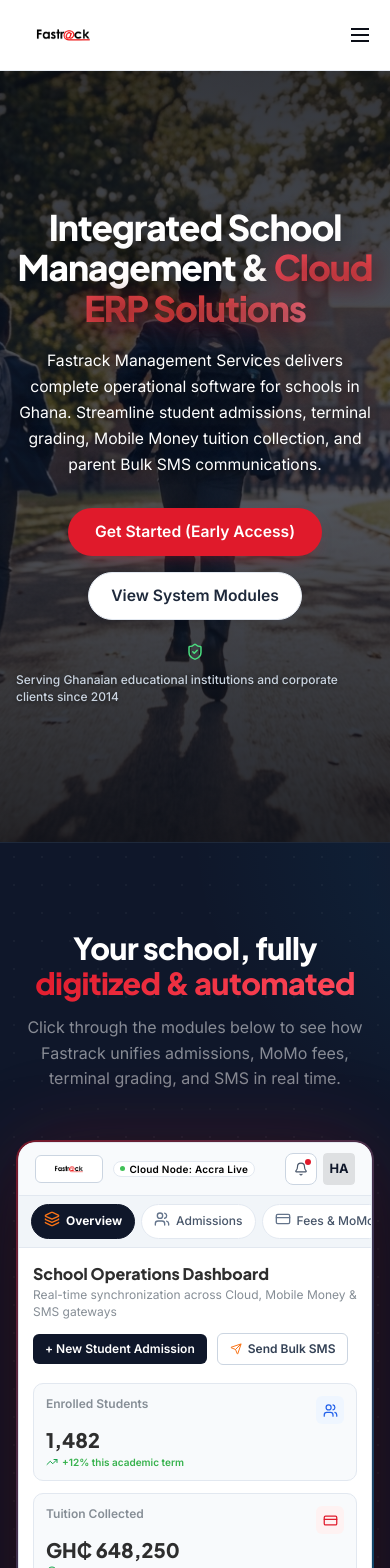
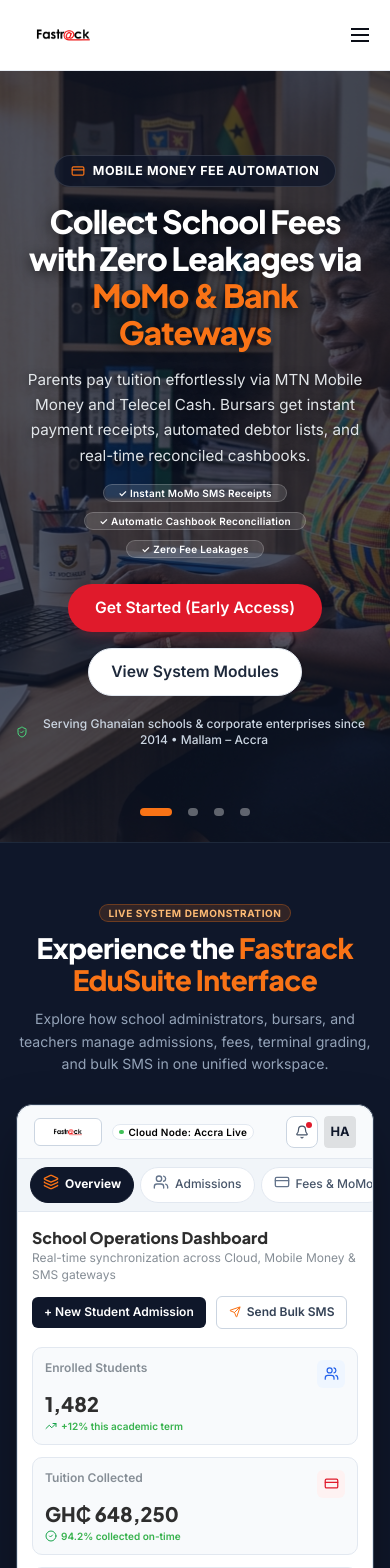
Before and after one commit to Fastrackgh/fastrack-home, a Next.js app: page / in a window 390 px wide. Shown: the top 1568 px of the page. Built offline with nearby package versions, Linux system fonts and the light colour scheme.

Commit message:
refactor: overhaul HeroSection with multi-slide capability and update ServicesGridSection with responsive layout adjustments and visual enhancements.

```diff
--- a/src/components/organisms/HeroSection/HeroSection.tsx
+++ b/src/components/organisms/HeroSection/HeroSection.tsx
@@ -1,183 +1,282 @@
 'use client';
 
-import React from 'react';
-import { Box, Container, Stack, Group, Text } from '@mantine/core';
-import { motion } from 'framer-motion';
-import { StatusBadge, ActionButton } from '@/components/atoms';
+import React, { useState, useEffect, useCallback } from 'react';
+import { Box, Container, Stack, Group, Text, Badge, UnstyledButton } from '@mantine/core';
+import { motion, AnimatePresence } from 'framer-motion';
+import { ActionButton } from '@/components/atoms';
 import { DashboardPreview } from '@/components/organisms/DashboardPreview/DashboardPreview';
-import { ShieldCheck, ArrowDown } from 'lucide-react';
+import {
+  ShieldCheck,
+  GraduationCap,
+  CreditCard,
+  MessageSquare,
+  Users,
+} from 'lucide-react';
 
-import type { Variants } from 'framer-motion';
-
-interface HeroSectionProps {
-  bgImage?: string;
+interface HeroSlide {
+  id: string;
+  badge: string;
+  badgeColor: string;
+  badgeIcon: React.ReactNode;
+  titlePrefix: string;
+  titleHighlight: string;
+  titleHighlightColor: string;
+  subtitle: string;
+  bgImage: string;
+  chips: string[];
 }
 
-const containerVariants: Variants = {
-  hidden: { opacity: 0 },
-  visible: {
-    opacity: 1,
-    transition: {
-      staggerChildren: 0.15,
-      delayChildren: 0.1,
+const slides: HeroSlide[] = [
+  {
+    id: 'fees-momo',
+    badge: 'Mobile Money Fee Automation',
+    badgeColor: '#f97316',
+    badgeIcon: <CreditCard size={14} color="#f97316" />,
+    titlePrefix: 'Collect School Fees with Zero Leakages via ',
+    titleHighlight: 'MoMo & Bank Gateways',
+    titleHighlightColor: '#f97316',
+    subtitle:
+      'Parents pay tuition effortlessly via MTN Mobile Money and Telecel Cash. Bursars get instant payment receipts, automated debtor lists, and real-time reconciled cashbooks.',
+    bgImage: '/teacher_with_laptop.jpg',
+    chips: ['Instant MoMo SMS Receipts', 'Automatic Cashbook Reconciliation', 'Zero Fee Leakages'],
   },
+  {
+    id: 'academics-grading',
+    badge: 'Automated Academic Grading',
+    badgeColor: '#e01a2b',
+    badgeIcon: <GraduationCap size={14} color="#e01a2b" />,
+    titlePrefix: 'Generate Error-Free Terminal Report Cards in ',
+    titleHighlight: 'Just a Few Clicks',
+    titleHighlightColor: '#ff4d5e',
+    subtitle:
+      'Teachers enter continuous assessment scores on phone or laptop. Fastrack automatically computes GPAs, class positions, and remarks aligned with GES and Cambridge standards.',
+    bgImage: '/students_running_to_school.jpg',
+    chips: ['GES & Cambridge Aligned', 'Instant Report Card Printing', 'Automated GPA Computation'],
   },
+  {
+    id: 'attendance-sms',
+    badge: 'Attendance & Parent Alerts',
+    badgeColor: '#f97316',
+    badgeIcon: <MessageSquare size={14} color="#f97316" />,
+    titlePrefix: 'Keep Every Parent Connected with Instant ',
+    titleHighlight: 'Morning Attendance SMS',
+    titleHighlightColor: '#f97316',
+    subtitle:
+      'Mark morning attendance in under 30 seconds. Parents receive instant SMS notifications when their wards arrive, increasing parent trust and student accountability.',
+    bgImage: '/mother_child_phone.jpg',
+    chips: ['Instant Morning SMS Alerts', 'Custom School Sender ID', 'Parent Portal on Phone'],
+  },
+  {
+    id: 'admissions-payroll',
+    badge: 'Student Biodata & Staff Payroll',
+    badgeColor: '#38bdf8',
+    badgeIcon: <Users size={14} color="#38bdf8" />,
+    titlePrefix: '100% Paperless Student Records & ',
+    titleHighlight: 'Automated SSNIT/GRA Payroll',
+    titleHighlightColor: '#38bdf8',
+    subtitle:
+      'Maintain comprehensive student academic and medical biodata in one central repository, while generating monthly GRA PAYE and SSNIT deduction schedules with zero manual math.',
+    bgImage: '/school_assembly.jpg',
+    chips: ['100% Paperless Biodata', 'GRA PAYE & SSNIT Ready', 'Multi-Campus Consolidation'],
+  },
+];
+
+export const HeroSection: React.FC = () => {
+  const [currentSlide, setCurrentSlide] = useState<number>(0);
+  const [isPaused, setIsPaused] = useState<boolean>(false);
+
+  const nextSlide = useCallback(() => {
+    setCurrentSlide((prev) => (prev + 1) % slides.length);
+  }, []);
+
+  const goToSlide = (idx: number) => {
+    setCurrentSlide(idx);
   };
 
-const itemVariants: Variants = {
-  hidden: { opacity: 0, y: 24 },
-  visible: {
-    opacity: 1,
-    y: 0,
-    transition: {
-      duration: 0.6,
-      ease: 'easeOut',
-    },
-  },
-};
+  // Autoplay timer: changes slide smoothly every 7 seconds
+  useEffect(() => {
+    if (isPaused) return;
+    const interval = setInterval(() => {
+      nextSlide();
+    }, 7000);
+    return () => clearInterval(interval);
+  }, [nextSlide, isPaused]);
 
-export const HeroSection: React.FC<HeroSectionProps> = ({ bgImage = '/students_running_to_school.jpg' }) => {
   const scrollToFeatures = () => {
     const el = document.getElementById('school-erp');
     if (el) el.scrollIntoView({ behavior: 'smooth' });
   };
 
-  const scrollToPreview = () => {
-    const el = document.getElementById('live-preview');
-    if (el) el.scrollIntoView({ behavior: 'smooth' });
-  };
-
-  const activeBg = bgImage || '/students_running_to_school.jpg';
+  const active = slides[currentSlide];
 
   return (
     <Box component="section">
-      {/* Main Hero Header Block */}
+      {/* 1. HERO SWIPER CONTAINER */}
       <Box
+        onMouseEnter={() => setIsPaused(true)}
+        onMouseLeave={() => setIsPaused(false)}
+        onTouchStart={() => setIsPaused(true)}
+        onTouchEnd={() => setIsPaused(false)}
         style={{
           position: 'relative',
           minHeight: 'calc(100vh - 72px)',
           overflow: 'hidden',
-          backgroundColor: '#0b0f19',
-          backgroundImage: `url(${activeBg})`,
-          backgroundPosition: 'center',
-          backgroundSize: 'cover',
-          backgroundRepeat: 'no-repeat',
+          backgroundColor: '#0f172a',
           borderBottom: '1px solid #1e293b',
           display: 'flex',
           alignItems: 'center',
           justifyContent: 'center',
-          paddingTop: '64px',
-          paddingBottom: '64px',
         }}
       >
-        {/* Cinematic dark overlay for maximum text contrast while keeping background visible */}
+        {/* Animated Background Image Swiper with Smooth Crossfade */}
+        <AnimatePresence mode="sync">
+          <motion.div
+            key={active.id + '-bg'}
+            initial={{ opacity: 0 }}
+            animate={{ opacity: 1 }}
+            exit={{ opacity: 0 }}
+            transition={{ duration: 0.8, ease: 'easeInOut' }}
+            style={{
+              position: 'absolute',
+              inset: 0,
+              backgroundImage: `url(${active.bgImage})`,
+              backgroundPosition: 'center',
+              backgroundSize: 'cover',
+              backgroundRepeat: 'no-repeat',
+              zIndex: 0,
+            }}
+          />
+        </AnimatePresence>
+
+        {/* Clean, high-contrast dark overlay for optimal text readability */}
         <Box
           style={{
             position: 'absolute',
             inset: 0,
             zIndex: 1,
-            background:
-              'linear-gradient(180deg, rgba(8, 12, 22, 0.82) 0%, rgba(15, 23, 42, 0.70) 50%, rgba(8, 12, 22, 0.88) 100%)',
+            background: 'rgba(15, 23, 42, 0.72)',
             pointerEvents: 'none',
           }}
         />
 
-        {/* Ambient floating tech accents */}
+        {/* Main Swiper Content Stage */}
+        <Container
+          size="xl"
+          style={{
+            position: 'relative',
+            zIndex: 2,
+            width: '100%',
+            paddingTop: 'clamp(44px, 8vh, 76px)',
+            paddingBottom: 'clamp(56px, 9vh, 88px)',
+          }}
+        >
+          {/* Smooth Text Transition */}
+          <AnimatePresence mode="wait">
             <motion.div
-          animate={{
-            y: [-10, 10, -10],
-            rotate: [0, 8, 0],
-          }}
-          transition={{
-            duration: 6,
-            repeat: Infinity,
-            ease: 'easeInOut',
-          }}
-          style={{
-            position: 'absolute',
-            top: '18%',
-            left: '8%',
-            zIndex: 1,
-            pointerEvents: 'none',
-            display: 'none',
-          }}
-          className="ambient-bubble"
+              key={active.id}
+              initial={{ opacity: 0, y: 12 }}
+              animate={{ opacity: 1, y: 0 }}
+              exit={{ opacity: 0, y: -12 }}
+              transition={{ duration: 0.45, ease: [0.25, 0.1, 0.25, 1.0] }}
             >
+              <Stack align="center" gap="md" style={{ maxWidth: '900px', margin: '0 auto', textAlign: 'center' }}>
+                {/* Category Badge */}
                 <Box
                   style={{
-              width: 80,
-              height: 80,
-              borderRadius: '24px',
-              background: 'linear-gradient(135deg, rgba(224,26,43,0.15), rgba(14,165,233,0.1))',
-              backdropFilter: 'blur(10px)',
-              border: '1px solid rgba(255,255,255,0.6)',
-              boxShadow: '0 8px 32px rgba(224,26,43,0.1)',
+                    display: 'inline-flex',
+                    alignItems: 'center',
+                    gap: '8px',
+                    padding: '6px 16px',
+                    borderRadius: '999px',
+                    background: 'rgba(15, 23, 42, 0.78)',
+                    border: '1px solid rgba(255, 255, 255, 0.12)',
+                    boxShadow: 'none',
                   }}
-          />
-        </motion.div>
+                >
+                  {active.badgeIcon}
+                  <Text
+                    size="xs"
+                    fw={700}
+                    style={{
+                      color: '#ffffff',
+                      letterSpacing: '0.04em',
+                      textTransform: 'uppercase',
+                      fontSize: '0.78rem',
+                    }}
+                  >
+                    {active.badge}
+                  </Text>
+                </Box>
 
-        {/* Direct Hero Content Stack with Framer Motion */}
-        <Container size="xl" style={{ position: 'relative', zIndex: 2, width: '100%' }}>
-          <motion.div
-            variants={containerVariants}
-            initial="hidden"
-            animate="visible"
-          >
-            <Stack align="center" gap="lg" style={{ maxWidth: '860px', margin: '0 auto' }}>
-              {/* Title */}
-              <motion.div variants={itemVariants} style={{ width: '100%', textAlign: 'center' }}>
+                {/* Main Headline */}
                 <h1
                   style={{
                     fontFamily: 'var(--font-heading)',
                     fontWeight: 800,
-                    fontSize: 'clamp(2.2rem, 4.4vw, 3.75rem)',
-                    lineHeight: 1.15,
+                    fontSize: 'clamp(2rem, 4.2vw, 3.6rem)',
+                    lineHeight: 1.16,
                     letterSpacing: '-0.03em',
                     textAlign: 'center',
-                    maxWidth: '860px',
                     color: '#ffffff',
-                    textShadow: '0 4px 24px rgba(0, 0, 0, 0.7)',
                     margin: 0,
+                    textShadow: '0 2px 14px rgba(0, 0, 0, 0.7)',
                   }}
                 >
-                  Integrated School Management &{' '}
-                  <span
+                  {active.titlePrefix}
+                  <span style={{ color: active.titleHighlightColor }}>
+                    {active.titleHighlight}
+                  </span>
+                </h1>
+
+                {/* Subtitle Description */}
+                <Text
+                  size="lg"
                   style={{
-                      background: 'linear-gradient(135deg, #ff4d5e 0%, #ef4444 60%, #fb7185 100%)',
-                      WebkitBackgroundClip: 'text',
-                      WebkitTextFillColor: 'transparent',
-                      filter: 'drop-shadow(0 2px 10px rgba(224, 26, 43, 0.35))',
+                    fontFamily: 'var(--font-inter)',
+                    maxWidth: '740px',
+                    textAlign: 'center',
+                    lineHeight: 1.65,
+                    fontSize: 'clamp(0.95rem, 1.5vw, 1.15rem)',
+                    color: 'rgba(241, 245, 249, 0.92)',
+                    textShadow: '0 1px 8px rgba(0, 0, 0, 0.6)',
+                    margin: '0 auto',
                   }}
                 >
-                    Cloud ERP Solutions
-                  </span>
-                </h1>
-              </motion.div>
+                  {active.subtitle}
+                </Text>
 
-              {/* Subtitle */}
-              <motion.div variants={itemVariants}>
-                <Text
-                  size="lg"
-                  c="white"
+                {/* Key Benefits Chips */}
+                <Group gap="xs" justify="center" wrap="wrap">
+                  {active.chips.map((chip, idx) => (
+                    <Badge
+                      key={idx}
+                      size="sm"
+                      variant="light"
                       style={{
-                    fontFamily: 'var(--font-inter)',
-                    maxWidth: '720px',
-                    textAlign: 'center',
-                    lineHeight: 1.65,
-                    fontSize: 'clamp(0.98rem, 1.6vw, 1.15rem)',
-                    color: 'rgba(241, 245, 249, 0.95)',
-                    textShadow: '0 2px 12px rgba(0, 0, 0, 0.6)',
+                        background: 'rgba(255, 255, 255, 0.12)',
+                        color: '#ffffff',
+                        border: '1px solid rgba(255, 255, 255, 0.2)',
+                        textTransform: 'none',
+                        fontWeight: 600,
+                        padding: '6px 14px',
                       }}
                     >
-                  Fastrack Management Services delivers complete operational software for schools in Ghana.
-                  Streamline student admissions, terminal grading, Mobile Money tuition collection, and parent Bulk SMS communications.
-                </Text>
-              </motion.div>
+                      ✓ {chip}
+                    </Badge>
+                  ))}
+                </Group>
 
                 {/* Action Buttons */}
-              <motion.div variants={itemVariants}>
-                <Group gap="md" mt="xs" justify="center">
-                  <motion.div whileHover={{ scale: 1.05, y: -2 }} whileTap={{ scale: 0.96 }}>
+                <Group
+                  gap="md"
+                  mt="xs"
+                  justify="center"
+                  style={{
+                    flexDirection: 'row',
+                    flexWrap: 'wrap',
+                  }}
+                >
+                  <motion.div whileHover={{ scale: 1.02, y: -1 }} whileTap={{ scale: 0.98 }}>
                     <ActionButton
                       href="/coming-soon"
                       variantStyle="primary"
@@ -187,14 +286,15 @@
                         paddingRight: 26,
                         height: 48,
                         fontSize: '0.98rem',
-                        boxShadow: '0 8px 24px rgba(224, 26, 43, 0.45)',
+                        background: '#e01a2b',
+                        boxShadow: 'none',
                       }}
                     >
                       Get Started (Early Access)
                     </ActionButton>
                   </motion.div>
 
-                  <motion.div whileHover={{ scale: 1.05, y: -2 }} whileTap={{ scale: 0.96 }}>
+                  <motion.div whileHover={{ scale: 1.02, y: -1 }} whileTap={{ scale: 0.98 }}>
                     <ActionButton
                       variantStyle="secondary"
                       size="md"
@@ -204,165 +304,154 @@
                         paddingRight: 22,
                         height: 48,
                         fontSize: '0.98rem',
-                        background: 'rgba(255, 255, 255, 0.14)',
+                        background: 'rgba(255, 255, 255, 0.08)',
                         color: '#ffffff',
-                        border: '1px solid rgba(255, 255, 255, 0.35)',
-                        backdropFilter: 'blur(10px)',
-                        WebkitBackdropFilter: 'blur(10px)',
+                        border: '1px solid rgba(255, 255, 255, 0.2)',
+                        boxShadow: 'none',
                       }}
                     >
                       View System Modules
                     </ActionButton>
                   </motion.div>
                 </Group>
-              </motion.div>
 
-              {/* Trust indicator */}
-              <motion.div variants={itemVariants}>
-                <Group gap={6} mt={2} justify="center">
-                  <motion.div
-                    animate={{ scale: [1, 1.2, 1] }}
-                    transition={{ duration: 2.5, repeat: Infinity, ease: 'easeInOut' }}
-                  >
+                {/* Trust Indicator */}
+                <Group gap={6} mt={4} justify="center" wrap="nowrap">
                   <ShieldCheck size={16} color="#4ade80" />
-                  </motion.div>
                   <Text
                     size="xs"
                     fw={500}
                     style={{
                       color: '#cbd5e1',
-                      textShadow: '0 1px 4px rgba(0, 0, 0, 0.6)',
+                      fontSize: 'clamp(0.75rem, 1.2vw, 0.82rem)',
                     }}
                   >
-                    Serving Ghanaian educational institutions and corporate clients since 2014
+                    Serving Ghanaian schools & corporate enterprises since 2014 • Mallam – Accra
                   </Text>
                 </Group>
-              </motion.div>
-
               </Stack>
             </motion.div>
+          </AnimatePresence>
         </Container>
+
+        {/* Clean Swiper Pagination Indicators (No Arrows) */}
+        <Box
+          style={{
+            position: 'absolute',
+            bottom: '22px',
+            left: '50%',
+            transform: 'translateX(-50%)',
+            zIndex: 3,
+          }}
+        >
+          <Group gap={8} justify="center">
+            {slides.map((s, idx) => {
+              const isCurrent = idx === currentSlide;
+              return (
+                <UnstyledButton
+                  key={s.id}
+                  onClick={() => goToSlide(idx)}
+                  aria-label={`Go to slide ${idx + 1}`}
+                  style={{
+                    padding: '4px',
+                    cursor: 'pointer',
+                  }}
+                >
+                  <motion.div
+                    animate={{
+                      width: isCurrent ? 32 : 10,
+                      backgroundColor: isCurrent ? '#f97316' : 'rgba(255, 255, 255, 0.35)',
+                    }}
+                    transition={{ duration: 0.3, ease: 'easeOut' }}
+                    style={{
+                      height: 8,
+                      borderRadius: 999,
+                    }}
+                  />
+                </UnstyledButton>
+              );
+            })}
+          </Group>
+        </Box>
       </Box>
 
-      {/* Standalone Dashboard Preview Section — Dark Immersive with Framer Motion */}
+      {/* 2. STANDALONE DASHBOARD PREVIEW SECTION — Clean, Non-AI Enterprise Presentation */}
       <Box
         id="live-preview"
         component="section"
         style={{
           background: '#0f172a',
-          paddingTop: '88px',
-          paddingBottom: '96px',
+          paddingTop: 'clamp(56px, 8vw, 88px)',
+          paddingBottom: 'clamp(64px, 10vw, 96px)',
           position: 'relative',
           overflow: 'hidden',
+          borderBottom: '1px solid #1e293b',
         }}
       >
-        {/* Background ambient glow */}
-        <motion.div
-          animate={{
-            scale: [1, 1.1, 1],
-            opacity: [0.6, 0.9, 0.6],
+        <Container size="xl" style={{ position: 'relative', zIndex: 1, paddingLeft: 16, paddingRight: 16 }}>
+          {/* Section header */}
+          <Box style={{ textAlign: 'center', marginBottom: 'clamp(28px, 5vw, 48px)' }}>
+            <Badge
+              size="sm"
+              variant="light"
+              style={{
+                background: 'rgba(249, 115, 22, 0.15)',
+                color: '#fdba74',
+                border: '1px solid rgba(249, 115, 22, 0.3)',
+                letterSpacing: '0.06em',
+                textTransform: 'uppercase',
+                fontWeight: 700,
+                marginBottom: 10,
               }}
-          transition={{
-            duration: 8,
-            repeat: Infinity,
-            ease: 'easeInOut',
-          }}
-          style={{
-            position: 'absolute',
-            top: '-20%',
-            left: '50%',
-            transform: 'translateX(-50%)',
-            width: '950px',
-            height: '650px',
-            background: 'radial-gradient(ellipse at center, rgba(224,26,43,0.18) 0%, rgba(14,165,233,0.08) 45%, transparent 70%)',
-            pointerEvents: 'none',
-            zIndex: 0,
-          }}
-        />
-
-        {/* Grid dot overlay */}
-        <Box
-          style={{
-            position: 'absolute',
-            inset: 0,
-            backgroundImage: 'radial-gradient(circle, rgba(255,255,255,0.04) 1px, transparent 1px)',
-            backgroundSize: '28px 28px',
-            pointerEvents: 'none',
-            zIndex: 0,
-          }}
-        />
-
-        <Container size="xl" style={{ position: 'relative', zIndex: 1 }}>
-          {/* Section header animated on scroll */}
-          <motion.div
-            initial={{ opacity: 0, y: 30 }}
-            whileInView={{ opacity: 1, y: 0 }}
-            viewport={{ once: true, margin: '-60px' }}
-            transition={{ duration: 0.6, ease: [0.16, 1, 0.3, 1] }}
-            style={{ textAlign: 'center', marginBottom: '48px' }}
             >
-
+              Live System Demonstration
+            </Badge>
 
             <h2
               style={{
                 fontFamily: 'var(--font-heading)',
                 fontWeight: 800,
-                fontSize: 'clamp(1.9rem, 3.2vw, 2.8rem)',
+                fontSize: 'clamp(1.75rem, 3.2vw, 2.75rem)',
                 lineHeight: 1.15,
                 letterSpacing: '-0.02em',
                 color: '#ffffff',
-                margin: '0 auto 14px',
-                maxWidth: 650,
+                margin: '0 auto 12px',
+                maxWidth: 680,
               }}
             >
-              Your school, fully{' '}
-              <span
-                style={{
-                  background: 'linear-gradient(135deg, #e01a2b 0%, #ff4b5c 100%)',
-                  WebkitBackgroundClip: 'text',
-                  WebkitTextFillColor: 'transparent',
-                }}
-              >
-                digitized & automated
+              Experience the{' '}
+              <span style={{ color: '#f97316' }}>
+                Fastrack EduSuite Interface
               </span>
             </h2>
 
             <Text
               size="md"
               style={{
-                color: 'rgba(255,255,255,0.5)',
-                maxWidth: 520,
+                color: '#94a3b8',
+                maxWidth: 560,
                 margin: '0 auto',
                 lineHeight: 1.6,
+                fontSize: 'clamp(0.88rem, 1.2vw, 1rem)',
               }}
             >
-              Click through the modules below to see how Fastrack unifies admissions, MoMo fees, terminal grading, and SMS in real time.
+              Explore how school administrators, bursars, and teachers manage admissions, fees, terminal grading, and bulk SMS in one unified workspace.
             </Text>
-          </motion.div>
+          </Box>
 
-          {/* Dashboard card with glow ring & scroll animation */}
-          <motion.div
-            initial={{ opacity: 0, y: 50, scale: 0.97 }}
-            whileInView={{ opacity: 1, y: 0, scale: 1 }}
-            viewport={{ once: true, margin: '-60px' }}
-            transition={{ duration: 0.75, ease: [0.16, 1, 0.3, 1] }}
-          >
-            <motion.div
-              whileHover={{ y: -4 }}
-              transition={{ duration: 0.3 }}
+          {/* Clean Dashboard Card Wrapper */}
+          <Box
             style={{
               position: 'relative',
-                borderRadius: '20px',
-                padding: '2px',
-                background: 'linear-gradient(135deg, rgba(224,26,43,0.5) 0%, rgba(14,165,233,0.35) 50%, rgba(124,58,237,0.25) 100%)',
-                boxShadow: '0 0 90px rgba(224,26,43,0.18), 0 40px 90px rgba(0,0,0,0.6)',
+              borderRadius: '16px',
+              border: '1px solid #334155',
+              boxShadow: '0 25px 60px -12px rgba(0, 0, 0, 0.5)',
+              background: '#ffffff',
+              overflow: 'hidden',
             }}
           >
-              <Box style={{ borderRadius: '18px', overflow: 'hidden' }}>
             <DashboardPreview fullWidth={false} />
           </Box>
-            </motion.div>
-          </motion.div>
         </Container>
       </Box>
     </Box>
```
Lines whose indentation alone changed are shown as unchanged.
